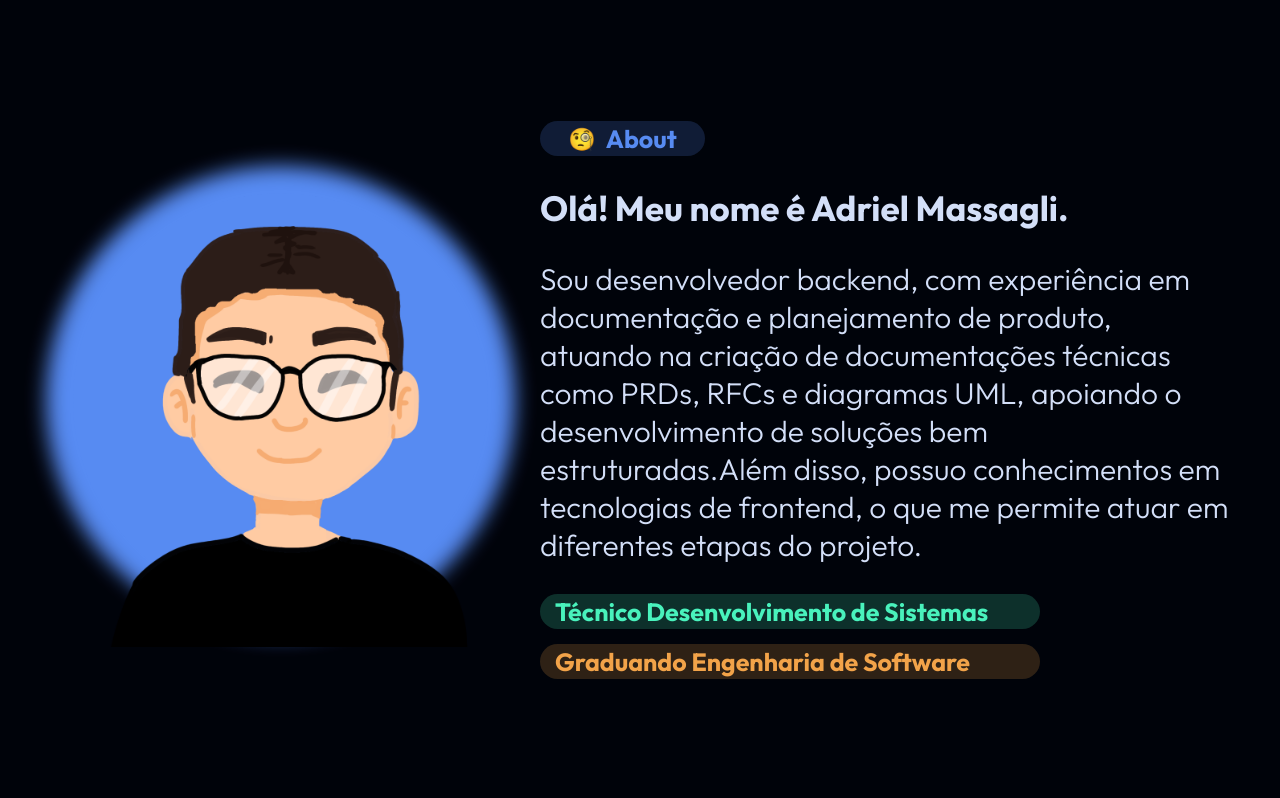
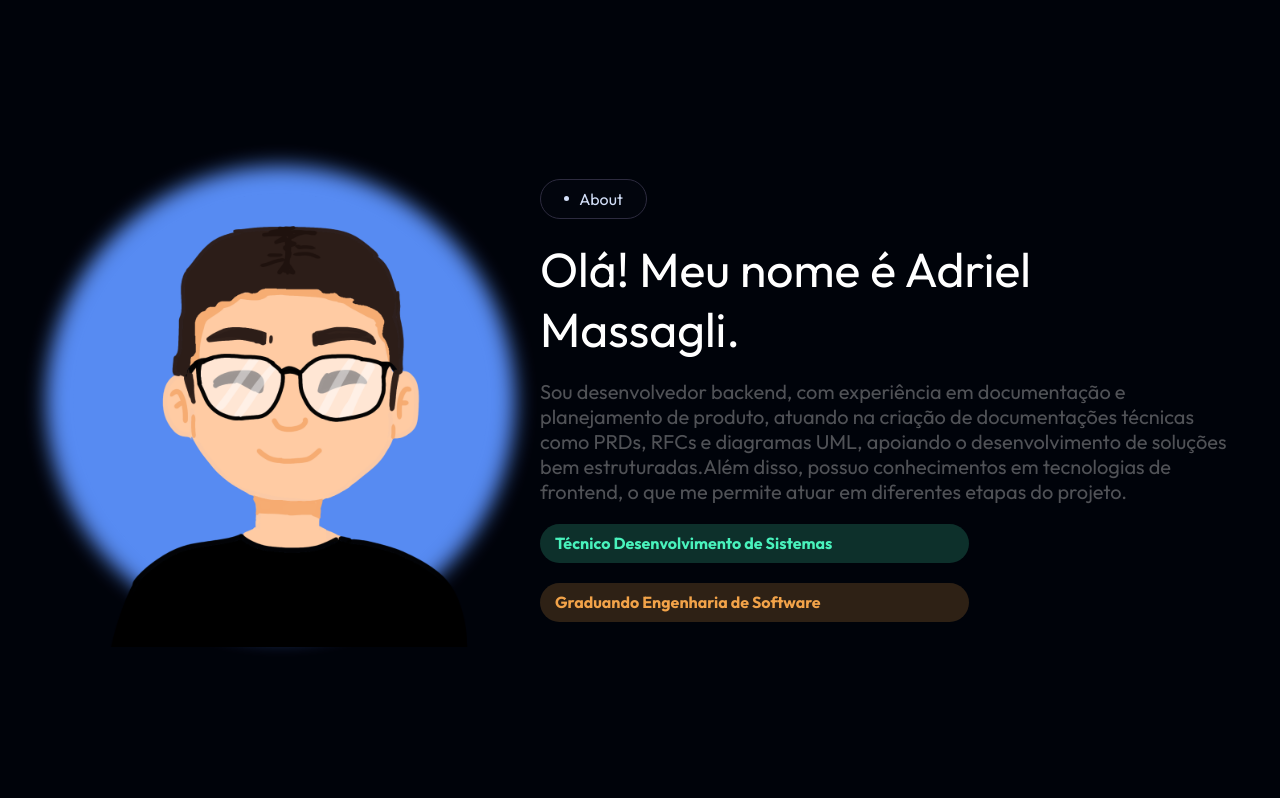
Before and after one commit to Massagli/web-portfolio, a React (Create React App) app: page / in a window 1280 px wide. Shown: the part 800-1598 px from the top of the page. Built offline with nearby package versions, Linux system fonts and the light colour scheme.

Commit message:
update section about style

```diff
--- a/src/components/sections/About.js
+++ b/src/components/sections/About.js
@@ -10,13 +10,11 @@ function About(){
                 <div className={styles.cicle}><img src={me} alt="my cartoon"/></div>
             </div>
             <div className={styles.text_container}>
-                <Status emoji="🧐" title="About"></Status>
+                <Status title="About"></Status>
                 <h1 className={styles.title}>Olá! Meu nome é Adriel Massagli.</h1>
                 <p className={styles.text}>Sou desenvolvedor backend, com experiência em documentação e planejamento de produto, atuando na criação de documentações técnicas como PRDs, RFCs e diagramas UML, apoiando o desenvolvimento de soluções bem estruturadas.Além disso, possuo conhecimentos em tecnologias de frontend, o que me permite atuar em diferentes etapas do projeto.</p>
-                <div className={styles.container_marker}>
-                    <Marker customClass="marker_color_green" title="Técnico Desenvolvimento de Sistemas"></Marker>
-                    <Marker customClass="marker_color_orange" title="Graduando Engenharia de Software"></Marker>
-                </div>
+                <Marker customClass="marker_color_green" title="Técnico Desenvolvimento de Sistemas"></Marker>
+                <Marker customClass="marker_color_orange" title="Graduando Engenharia de Software"></Marker>
             </div>
         </section>
     )
--- a/src/components/sections/About.module.css
+++ b/src/components/sections/About.module.css
@@ -33,16 +33,18 @@
     margin-right: 50px;
     display: flex;
     flex-direction: column;
-    gap: 30px;
+    gap: 20px;
 }
 
 .title{
-    font-size: 35px;
+    font-size: 48px;
+    font-weight: 400;
+    color: #FFF;
 }
 
 .text{
-    font-weight: 300;
-    font-size: 30px;
+    font-size: 20px;
+    color: #FFFFFF50;
 }
 
 .container_marker{
--- a/src/components/ui/Marker.module.css
+++ b/src/components/ui/Marker.module.css
@@ -1,12 +1,12 @@
 .marker{
-    width: 500px;
-    height: 35px;
+    width: 429px;
+    height: 39px;
     display: flex;
     align-items: center;
     gap: 10px;
     border-radius: 50px;
     font-weight: bold;
-    font-size: 25px;
+    font-size: 16px;
 }
 
 .marker p{
--- a/src/components/ui/Status.js
+++ b/src/components/ui/Status.js
@@ -3,7 +3,7 @@ import styles from './Status.module.css'
 function Status(prop){
     return(
         <div className={styles.status}>
-            <span className={styles.emoji}>{prop.emoji}</span>
+            <div className={styles.point}></div>
             <p>{prop.title}</p>
         </div>
 
--- a/src/components/ui/Status.module.css
+++ b/src/components/ui/Status.module.css
@@ -1,18 +1,23 @@
 .status{
-    background-color: var(--main-color-back);
-    width: 165px;
-    height: 35px;
-    display: flex;
+    background-color: #17162520;
+    border: solid 1px #2D2B3F;
+    min-width: 107px;
+    width: fit-content;
+    height: 40px;
+    display:inline-flex;
     align-items: center;
     justify-content: center;
     gap: 10px;
     border-radius: 50px;
-    color: var(--main-color);
-    font-weight: bold;
-    font-size: 25px;
+    color: var(--secondary-color);
+    font-size: 16px;
+    padding-left: 20px;
+    padding-right: 20px;
 }
 
-.emoji{
-    font-size: 22px;
-    font-weight: bold;
+.point{
+    width: 5px;
+    height: 5px;
+    background-color: var(--secondary-color);
+    border-radius: 5px;
 }
```
Also changed, not shown: src/components/ui/Marker.js (line endings or trailing spaces).
